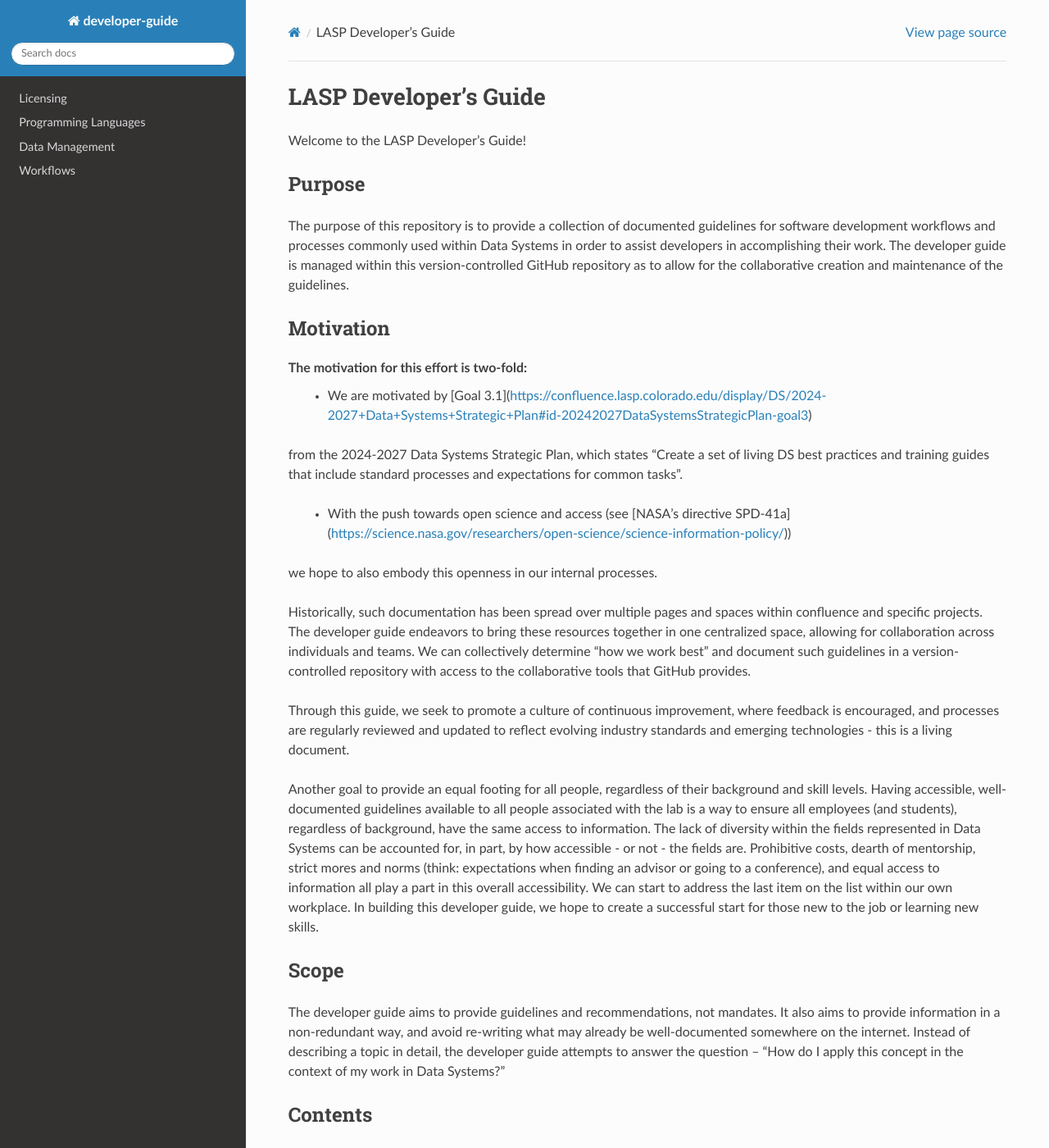
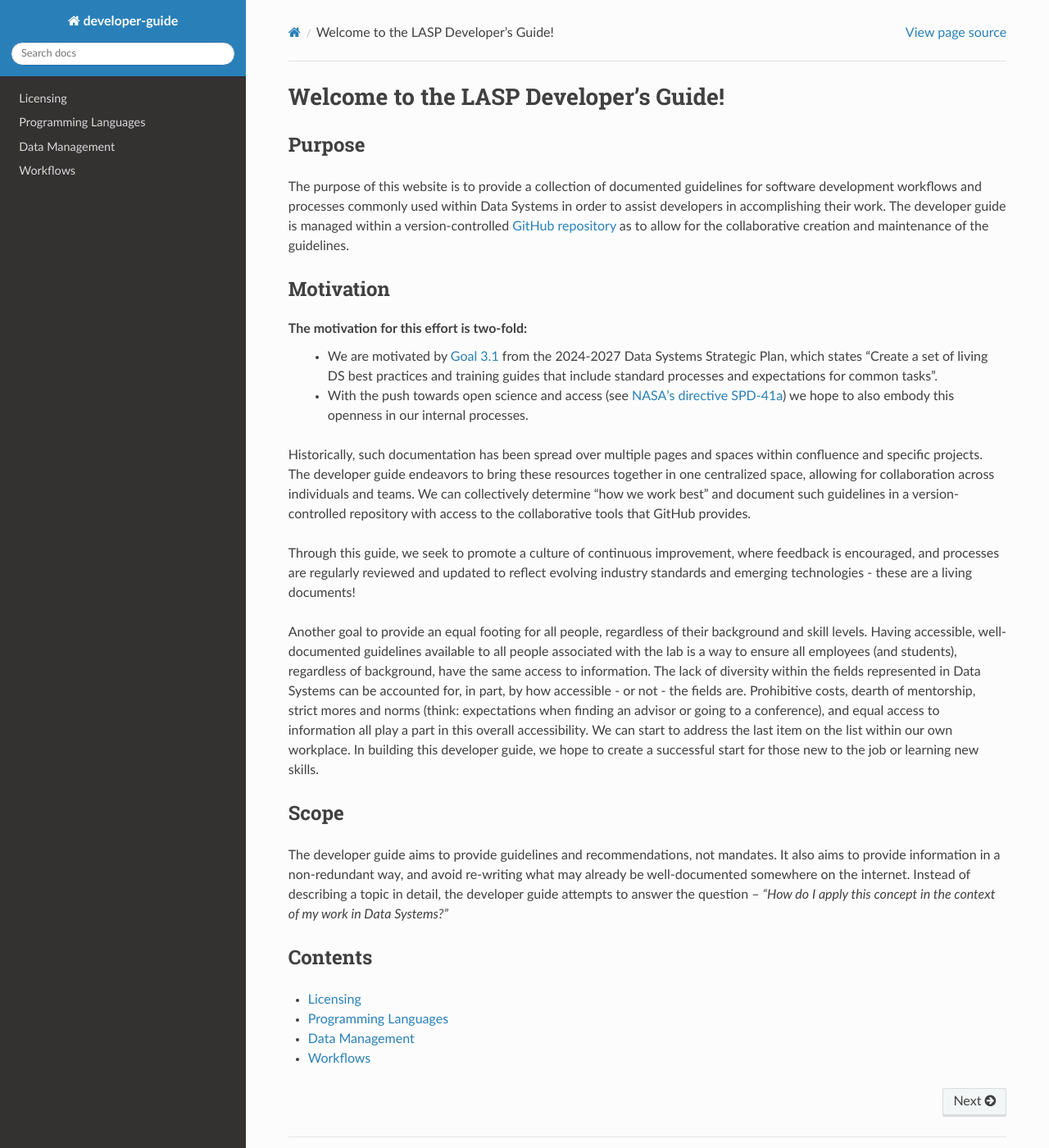
Before and after one commit to lasp/developer-guide, a Sphinx documentation site: the page built from docs/source/index.rst, in a window 1280 px wide and 1400 px high. Shown: the whole window at 82% size. Built offline with Sphinx 7.4.7 and the Read the Docs theme 2.0.0, drawn with Linux system fonts in a browser that asks for light colours.

Commit message:
Small changes to make things read better

```diff
--- a/docs/source/index.rst
+++ b/docs/source/index.rst
@@ -1,25 +1,23 @@
-LASP Developer's Guide
-======================
-
 Welcome to the LASP Developer's Guide!
+======================================
 
 Purpose
 -------
 
-The purpose of this repository is to provide a collection of documented guidelines for software development workflows
-and processes commonly used within Data Systems in order to assist developers in accomplishing their work. The developer
-guide is managed within this version-controlled GitHub repository as to allow for the collaborative creation and
-maintenance of the guidelines.
+The purpose of this website is to provide a collection of documented guidelines for software development workflows and
+processes commonly used within Data Systems in order to assist developers in accomplishing their work. The developer
+guide is managed within a version-controlled `GitHub repository <https://github.com/lasp/developer-guide>`_ as to allow
+for the collaborative creation and maintenance of the guidelines.
 
 Motivation
 ----------
 
 The motivation for this effort is two-fold:
- - We are motivated by [Goal 3.1](https://confluence.lasp.colorado.edu/display/DS/2024-2027+Data+Systems+Strategic+Plan#id-20242027DataSystemsStrategicPlan-goal3)
-from the 2024-2027 Data Systems Strategic Plan, which states "Create a set of living DS best practices and training
-guides that include standard processes and expectations for common tasks".
- - With the push towards open science and access (see [NASA’s directive SPD-41a](https://science.nasa.gov/researchers/open-science/science-information-policy/))
-we hope to also embody this openness in our internal processes.
+ - We are motivated by `Goal 3.1 <https://confluence.lasp.colorado.edu/display/DS/2024-2027+Data+Systems+Strategic+Plan#id-20242027DataSystemsStrategicPlan-goal3>`_
+   from the 2024-2027 Data Systems Strategic Plan, which states "Create a set of living DS best practices and training
+   guides that include standard processes and expectations for common tasks".
+ - With the push towards open science and access (see `NASA’s directive SPD-41a <https://science.nasa.gov/researchers/open-science/science-information-policy>`_)
+   we hope to also embody this openness in our internal processes.
 
 Historically, such documentation has been spread over multiple pages and spaces within confluence and specific projects.
 The developer guide endeavors to bring these resources together in one centralized space, allowing for collaboration
@@ -27,8 +25,8 @@
 version-controlled repository with access to the collaborative tools that GitHub provides.
 
 Through this guide, we seek to promote a culture of continuous improvement, where feedback is encouraged, and processes
-are regularly reviewed and updated to reflect evolving industry standards and emerging technologies - this is a living
-document.
+are regularly reviewed and updated to reflect evolving industry standards and emerging technologies - these are a living
+documents!
 
 Another goal to provide an equal footing for all people, regardless of their background and skill levels. Having
 accessible, well-documented guidelines available to all people associated with the lab is a way to ensure all employees
@@ -44,8 +42,8 @@
 
 The developer guide aims to provide guidelines and recommendations, not mandates. It also aims to provide information
 in a non-redundant way, and avoid re-writing what may already be well-documented somewhere on the internet. Instead of
-describing a topic in detail, the developer guide attempts to answer the question -- "How do I apply this concept in the
-context of my work in Data Systems?"
+describing a topic in detail, the developer guide attempts to answer the question -- *"How do I apply this concept in
+the context of my work in Data Systems?"*
 
 Contents
 --------
```
